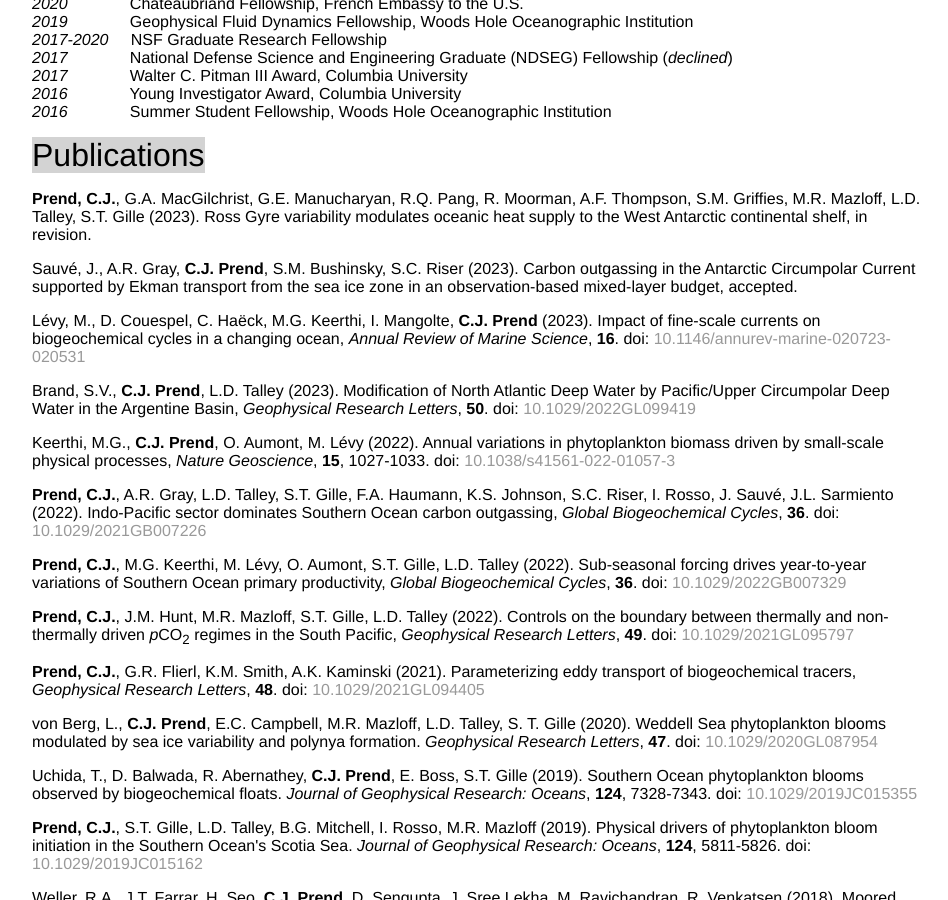
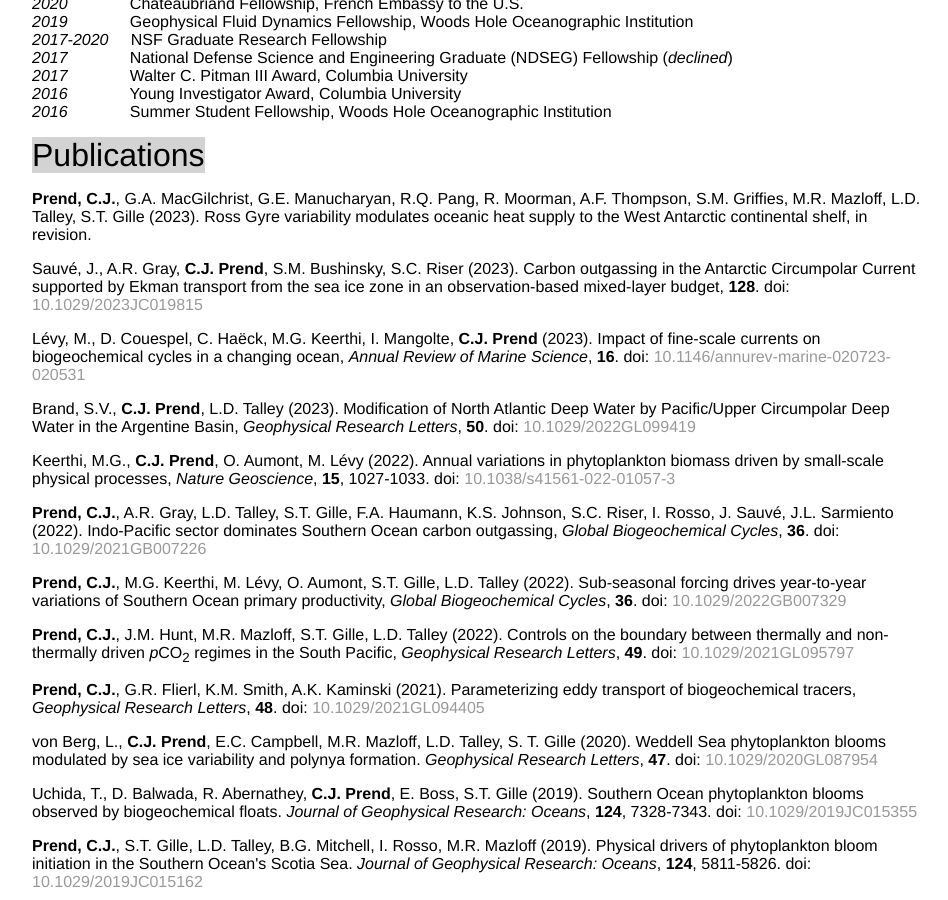
Before and after one commit to cprend/cprend.github.io, a Jekyll site: the page cv/index.html, which Jekyll copies as it is, in a window 1280 px wide and 900 px high, scrolled down 504 px. Shown: the whole window, without its empty margins (160-1108 px from the left). Built offline with Jekyll 4.4.1, drawn with Linux system fonts in a browser that asks for light colours.

Commit message:
Update index.html

```diff
--- a/cv/index.html
+++ b/cv/index.html
@@ -38,7 +38,7 @@
 		<em>2016</em> &nbsp;&nbsp;&nbsp;&nbsp;&nbsp;&nbsp;&nbsp;&nbsp;&nbsp;&nbsp;&nbsp;&nbsp; Summer Student Fellowship, Woods Hole Oceanographic Institution</p>
 		<p1>Publications</p1>
 		<p><b>Prend, C.J.</b>, G.A. MacGilchrist, G.E. Manucharyan, R.Q. Pang, R. Moorman, A.F. Thompson, S.M. Griffies, M.R. Mazloff, L.D. Talley, S.T. Gille (2023). Ross Gyre variability modulates oceanic heat supply to the West Antarctic continental shelf, in revision.</p>
-		<p>Sauv&eacute, J., A.R. Gray, <b>C.J. Prend</b>, S.M. Bushinsky, S.C. Riser (2023). Carbon outgassing in the Antarctic Circumpolar Current supported by Ekman transport from the sea ice zone in an observation-based mixed-layer budget, accepted.</p>
+		<p>Sauv&eacute, J., A.R. Gray, <b>C.J. Prend</b>, S.M. Bushinsky, S.C. Riser (2023). Carbon outgassing in the Antarctic Circumpolar Current supported by Ekman transport from the sea ice zone in an observation-based mixed-layer budget, <b>128</b>. doi: <a href="https://agupubs.onlinelibrary.wiley.com/doi/10.1029/2023JC019815">10.1029/2023JC019815</a></p></p>
 		<p>L&eacutevy, M., D. Couespel, C. Ha&eumlck, M.G. Keerthi, I. Mangolte, <b>C.J. Prend</b> (2023). Impact of fine-scale currents on biogeochemical cycles in a changing ocean, <em>Annual Review of Marine Science</em>, <b>16</b>.  doi: <a href="https://www.annualreviews.org/doi/abs/10.1146/annurev-marine-020723-020531">10.1146/annurev-marine-020723-020531</a></p>
 		<p>Brand, S.V., <b>C.J. Prend</b>, L.D. Talley (2023). Modification of North Atlantic Deep Water by Pacific/Upper Circumpolar Deep Water in the Argentine Basin, <em>Geophysical Research Letters</em>, <b>50</b>. doi: <a href="https://agupubs.onlinelibrary.wiley.com/doi/abs/10.1029/2022GL099419">10.1029/2022GL099419</a></p>
 		<p>Keerthi, M.G., <b>C.J. Prend</b>, O. Aumont, M. L&eacutevy (2022). Annual variations in phytoplankton biomass driven by small-scale physical processes, <em>Nature Geoscience</em>, <b>15</b>, 1027-1033. doi: <a href="https://www.nature.com/articles/s41561-022-01057-3">10.1038/s41561-022-01057-3</a></p>
```
